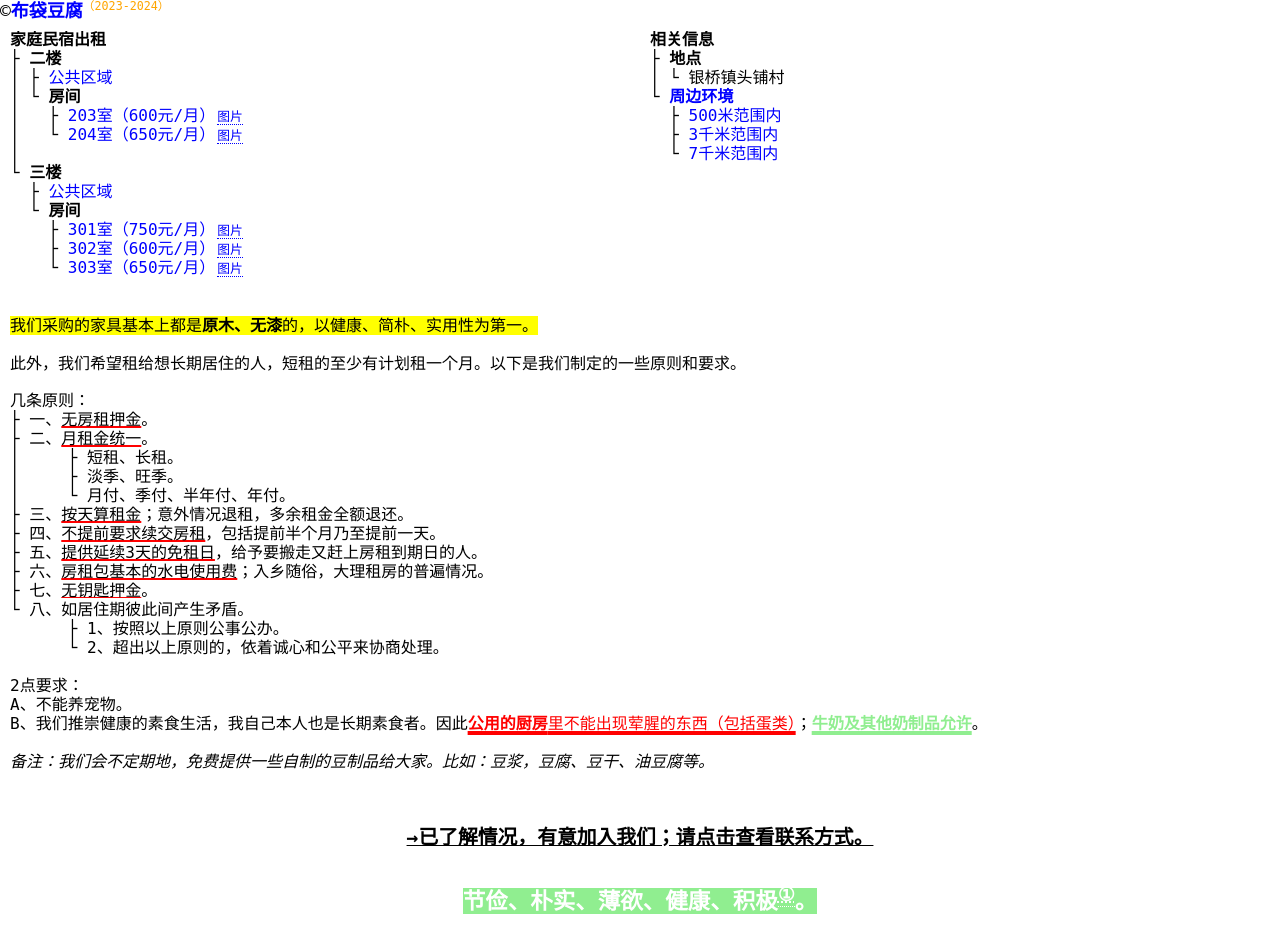
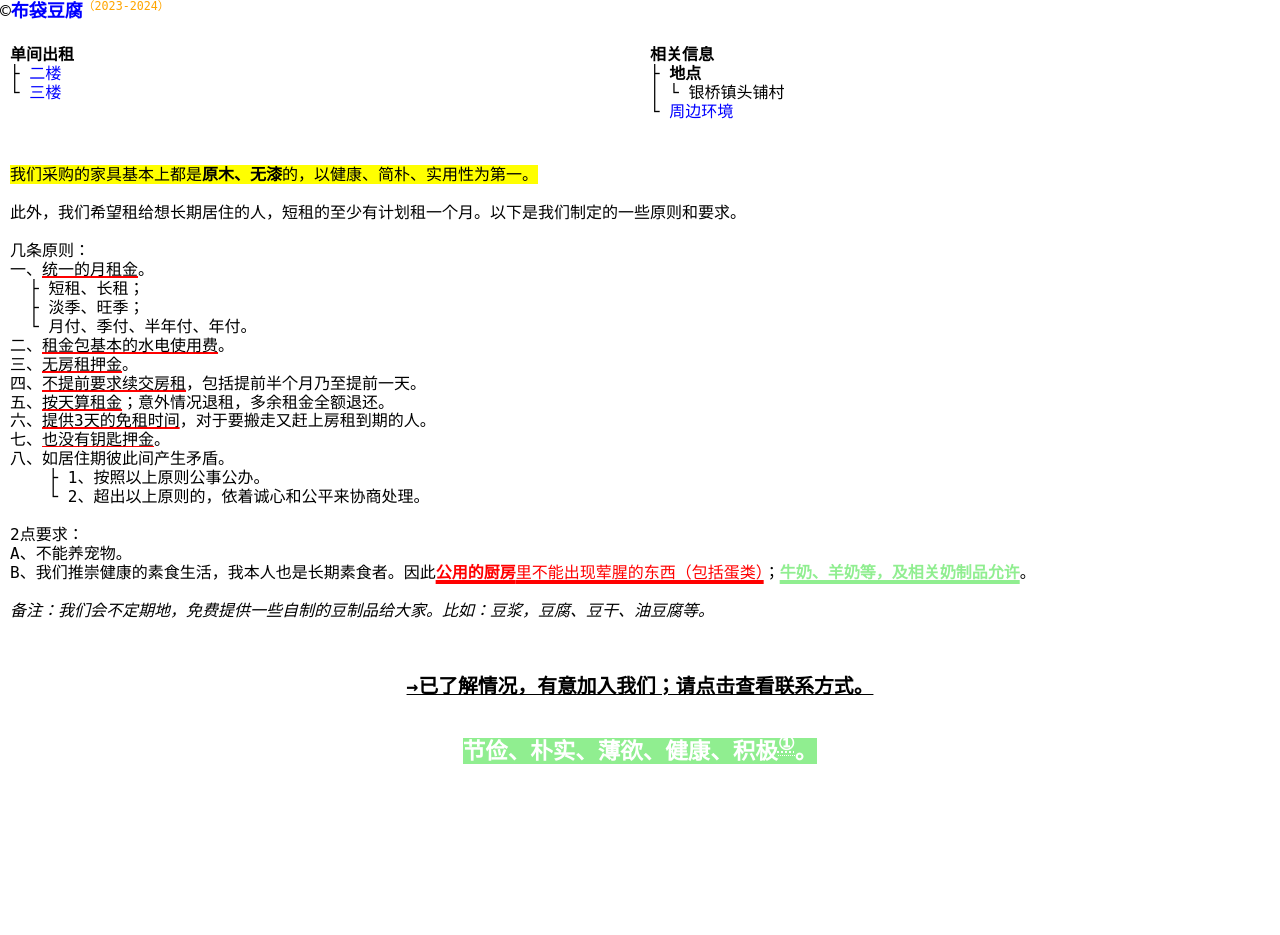
Before and after one commit to budaipro/budai, a Jekyll site: the page built from inn.html, in a window 1280 px wide. Built offline with Jekyll 4.4.1, drawn with Linux system fonts in a browser that asks for light colours; after the commit the page ends 900 px from its top, so only the background shows below that.

Commit message:
更新inn

```diff
--- a/inn.html
+++ b/inn.html
@@ -45,7 +45,7 @@ sub {
 .rooms, .about {
   float: left;
   width: 50%;
-  margin-bottom: 20px;
+  margin-bottom: 25px;
 }
 
 .rules {
@@ -155,10 +155,10 @@ window.mobileCheck = function() {
 };
 </script>
 
-<div style="margin-bottom: 10px;">&copy;<a href="/" target="_blank"><strong>布袋豆腐</strong></a><sup style="border: 0;">（2023-2024）</sup></div>
+<div style="margin-bottom: 25px;">&copy;<a href="/" target="_blank"><strong>布袋豆腐</strong></a><sup style="border: 0;">（2023-2024）</sup></div>
 <pre class="rooms">
-<b>家庭民宿出租</b>
-├ <b>二楼</b>
+<b>单间出租</b>
+├ <div class="collapse"><span class="collapse-toggler" data-toggle="collapse">二楼</span><div class="collapse-body">
 │ ├ <div class="collapse"><span class="collapse-toggler" data-toggle="collapse">公共区域</span><div class="collapse-body">
 │ │ ├ <div class="collapse"><span class="collapse-toggler" data-toggle="collapse">卫生间</span><span class="gallery-open-btn" data-src="/assets/img/logo.png" data-alt="二楼卫生间" title="点击查看图片">图片</span><div class="collapse-body">
 │ │ │ └ 基础设施
@@ -209,8 +209,8 @@ window.mobileCheck = function() {
 │         ├ 氛围台灯
 │         ├ 仿真植物
 │         └ 椅子</div></div>
-│
-└ <b>三楼</b>
+│</div></div>
+└ <div class="collapse"><span class="collapse-toggler" data-toggle="collapse">三楼</span><div class="collapse-body">
   ├ <div class="collapse"><span class="collapse-toggler" data-toggle="collapse">公共区域</span><div class="collapse-body">
   │ ├ <div class="collapse"><span class="collapse-toggler" data-toggle="collapse">卫生间</span><span class="gallery-open-btn" data-src="/assets/img/logo.png" data-alt="三楼卫生间" title="点击查看图片">图片</span><div class="collapse-body">
   │ │ └ 基础设施
@@ -269,34 +269,34 @@ window.mobileCheck = function() {
         └ 原木书桌<sup>无漆</sup>
           ├ 氛围台灯
           ├ 仿真植物
-          └ 椅子</div></div>
+          └ 椅子</div></div></div></div>
 </pre>
 <pre class="about">
 <b>相关信息</b>
 ├ <b>地点</b>
 │ └ 银桥镇头铺村
-└ <div class="collapse"><span class="collapse-toggler active" data-toggle="collapse">周边环境</span><div class="collapse-body active">
+└ <div class="collapse"><span class="collapse-toggler" data-toggle="collapse">周边环境</span><div class="collapse-body">
   ├ <div class="collapse"><span class="collapse-toggler" data-toggle="collapse">500米范围内</span><div class="collapse-body">
-  │ │       ┌ 山泉水取水处
-  │ │       ├ 早餐店
-  │ ├ <abbr title="日常">daily</abbr> ┼ 餐饮店
-  │ │       ├ 便利生活超市
-  │ │       ├ 农贸市场（<mark>每月4次大型集市</mark>）
-  │ │       ├ <div class="collapse"><span class="collapse-toggler" data-toggle="collapse">快递网点</span><div class="collapse-body">
-  │ │       │ └ 圆通、申通、极兔、中通、韵达</div></div>
-  │ │       └ 咖啡馆
+  │ │   ┌ 山泉水取水处
+  │ │   ├ 早餐店
+  │ ├ 1.┼ 餐饮店
+  │ │   ├ 便利生活超市
+  │ │   ├ 农贸市场（<mark>每月4次大型集市</mark>）
+  │ │   ├ <div class="collapse"><span class="collapse-toggler" data-toggle="collapse">快递网点</span><div class="collapse-body">
+  │ │   │ └ 圆通、申通、极兔、中通、韵达</div></div>
+  │ │   └ 咖啡馆
   │ │
-  │ │        ┌ 中国邮政
-  │ │        ├ 镇卫生院
-  │ ├ <abbr title="其他">others</abbr> ┼ 云南农村信用银行
-  │ │        ├ 幼儿园（多个）
-  │ │        ├ 镇中学
-  │ │        ├ 镇公安局
-  │ │        └ 镇政府
+  │ │   ┌ 幼儿园（多个）
+  │ │   ├ 镇中学
+  │ ├ 2.┼ 镇卫生院
+  │ │   ├ 云南农村信用银行
+  │ │   ├ 中国邮政
+  │ │   ├ 镇公安局
+  │ │   └ 镇政府
   │ │
-  │ ├ 很多外地来旅居的邻居
+  │ ├ 3.很多外地来旅居的邻居
   │ │
-  │ └ <b>外出</b>
+  │ └ <b>4.外出</b>
   │   └ <div class="collapse"><span class="collapse-toggler" data-toggle="collapse">C7路公交车</span><div class="collapse-body">
   │     ├ 九孔桥
   │     ├ 鹤阳
@@ -333,12 +333,18 @@ window.mobileCheck = function() {
     ├ 素食街
     ├ 三塔
     ├ 崇圣寺
-    ├ <del style="opacity: .5;">素方舟（7.2千米）</del>
-    ├ <del style="opacity: .5;">大理古城北门（7.7千米）</del>
-    ├ <del style="opacity: .5;">三月街（8.2千米）</del>
-    ├ <del style="opacity: .5;">杨丽萍大剧院（9.7千米）</del>
-    ├ <del style="opacity: .5;">大理大学（9.8千米）</del>
-    └ <del style="opacity: .5;">喜洲古镇（12千米）</del></div></div></div></div>
+    ├ <div class="collapse"><span class="collapse-toggler" data-toggle="collapse"><del style="opacity: .5;">素方舟</del></span><div class="collapse-body">
+    │ └ 7.2千米</div></div>
+    ├ <div class="collapse"><span class="collapse-toggler" data-toggle="collapse"><del style="opacity: .5;">大理古城北门</del></span><div class="collapse-body">
+    │ └ 7.7千米</div></div>
+    ├ <div class="collapse"><span class="collapse-toggler" data-toggle="collapse"><del style="opacity: .5;">三月街</del></span><div class="collapse-body">
+    │ └ 8.2千米</div></div>
+    ├ <div class="collapse"><span class="collapse-toggler" data-toggle="collapse"><del style="opacity: .5;">杨丽萍大剧院</del></span><div class="collapse-body">
+    │ └ 9.7千米</div></div>
+    ├ <div class="collapse"><span class="collapse-toggler" data-toggle="collapse"><del style="opacity: .5;">大理大学</del></span><div class="collapse-body">
+    │ └ 9.8千米</div></div>
+    └ <div class="collapse"><span class="collapse-toggler" data-toggle="collapse"><del style="opacity: .5;">喜洲古镇</del></span><div class="collapse-body">
+      └ 12千米</div></div></div></div></div></div>
 </pre>
 <pre class="rules">
 <div style="white-space: pre-wrap;">
@@ -347,23 +353,23 @@ window.mobileCheck = function() {
 此外，我们希望租给想长期居住的人，短租的至少有计划租一个月。以下是我们制定的一些原则和要求。</div>
 
 几条原则：
-├ 一、<span style="text-decoration: underline solid 2px red;">无房租押金</span>。
-├ 二、<span style="text-decoration: underline solid 2px red;">月租金统一</span>。
-│     ├ 短租、长租。
-│     ├ 淡季、旺季。
-│     └ 月付、季付、半年付、年付。
-├ 三、<span style="text-decoration: underline solid 2px red;">按天算租金</span>；意外情况退租，多余租金全额退还。
-├ 四、<span style="text-decoration: underline solid 2px red;">不提前要求续交房租</span>，包括提前半个月乃至提前一天。
-├ 五、<span style="text-decoration: underline solid 2px red;">提供延续3天的免租日</span>，给予要搬走又赶上房租到期日的人。
-├ 六、<span style="text-decoration: underline solid 2px red;">房租包基本的水电使用费</span>；入乡随俗，大理租房的普遍情况。
-├ 七、<span style="text-decoration: underline solid 1px red;">无钥匙押金</span>。
-└ 八、如居住期彼此间产生矛盾。
-      ├ 1、按照以上原则公事公办。
-      └ 2、超出以上原则的，依着诚心和公平来协商处理。
+一、<span style="text-decoration: underline solid 2px red;">统一的月租金</span>。
+  ├ 短租、长租；
+  ├ 淡季、旺季；
+  └ 月付、季付、半年付、年付。
+二、<span style="text-decoration: underline solid 2px red;">租金包基本的水电使用费</span>。
+三、<span style="text-decoration: underline solid 2px red;">无房租押金</span>。
+四、<span style="text-decoration: underline solid 2px red;">不提前要求续交房租</span>，包括提前半个月乃至提前一天。
+五、<span style="text-decoration: underline solid 2px red;">按天算租金</span>；意外情况退租，多余租金全额退还。
+六、<span style="text-decoration: underline solid 2px red;">提供3天的免租时间</span>，对于要搬走又赶上房租到期的人。
+七、<span style="text-decoration: underline solid 1px red;">也没有钥匙押金</span>。
+八、如居住期彼此间产生矛盾。
+    ├ 1、按照以上原则公事公办。
+    └ 2、超出以上原则的，依着诚心和公平来协商处理。
 <div style="white-space: pre-wrap;">
 2点要求：
 A、不能养宠物。
-B、我们推崇健康的素食生活，我自己本人也是长期素食者。因此<span style="color: red; text-decoration: underline solid red 4px;"><strong>公用的厨房</strong>里不能出现荤腥的东西（包括蛋类）</span>；<span style="color: lightgreen; font-weight: bold; text-decoration: underline solid lightgreen 4px;">牛奶及其他奶制品允许</span>。
+B、我们推崇健康的素食生活，我本人也是长期素食者。因此<span style="color: red; text-decoration: underline solid red 4px;"><strong>公用的厨房</strong>里不能出现荤腥的东西（包括蛋类）</span>；<span style="color: lightgreen; font-weight: bold; text-decoration: underline solid lightgreen 4px;">牛奶、羊奶等，及相关奶制品允许</span>。
 
 <em>备注：我们会不定期地，免费提供一些自制的豆制品给大家。比如：豆浆，豆腐、豆干、油豆腐等。</em>
 </div>
```
